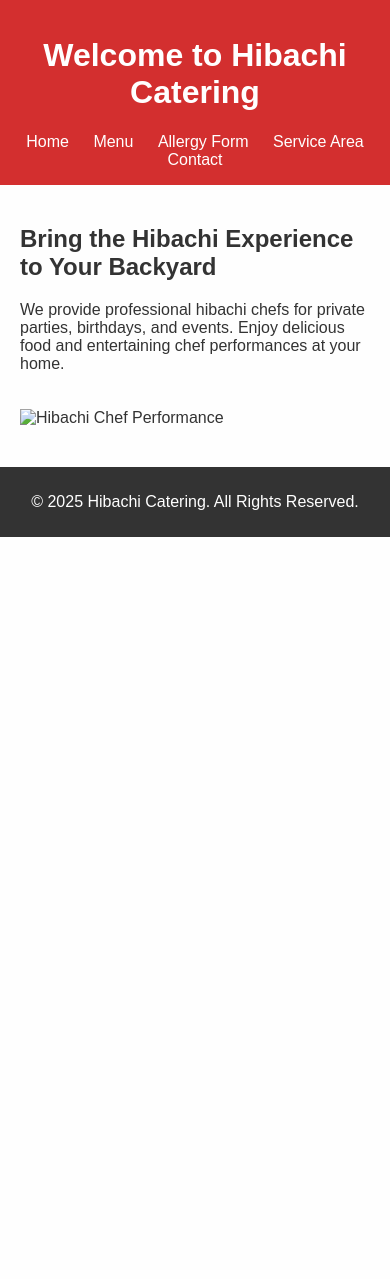
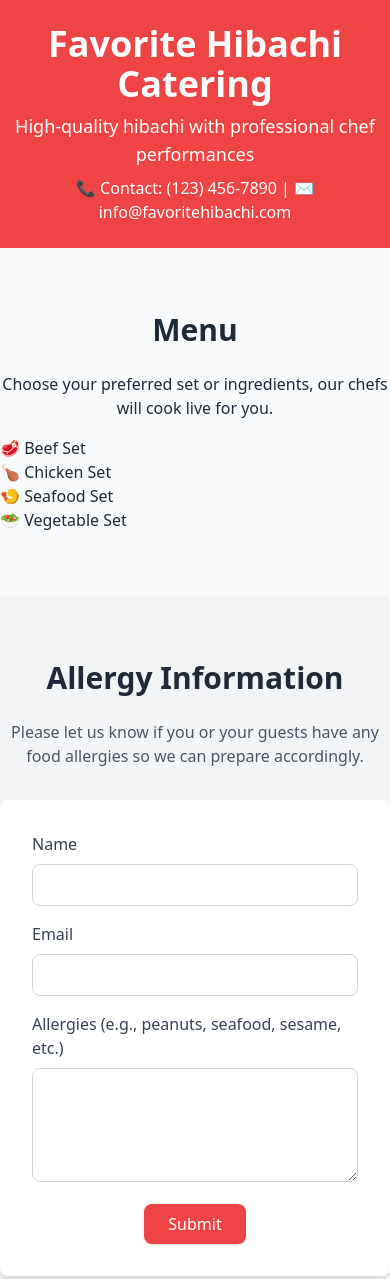
Before and after one commit to Buer2333/aixin, a plain HTML site: page index.html in a window 390 px wide. Shown: the top 1279 px of the page. Before the commit the page ends 844 px from the top, so only its background shows below. Drawn offline with nearby package versions, Linux system fonts and the light colour scheme.

Commit message:
formspree

```diff
--- a/index.html
+++ b/index.html
@@ -3,29 +3,91 @@
 <head>
   <meta charset="UTF-8">
   <meta name="viewport" content="width=device-width, initial-scale=1.0">
-  <title>Hibachi Catering</title>
-  <link rel="stylesheet" href="style.css">
+  <title>Favorite Hibachi Catering</title>
+  <link href="https://cdn.jsdelivr.net/npm/tailwindcss@2.2.19/dist/tailwind.min.css" rel="stylesheet">
 </head>
-<body>
-  <header>
-    <h1>Welcome to Hibachi Catering</h1>
-    <nav>
-      <a href="index.html">Home</a>
-      <a href="menu.html">Menu</a>
-      <a href="allergy.html">Allergy Form</a>
-      <a href="service.html">Service Area</a>
-      <a href="contact.html">Contact</a>
-    </nav>
+<body class="bg-gray-50 text-gray-800">
+
+  <!-- Header -->
+  <header class="bg-red-500 text-white py-6">
+    <div class="container mx-auto text-center">
+      <h1 class="text-4xl font-bold">Favorite Hibachi Catering</h1>
+      <p class="mt-2 text-lg">High-quality hibachi with professional chef performances</p>
+      <p class="mt-2">📞 Contact: (123) 456-7890 | ✉ info@favoritehibachi.com</p>
+    </div>
   </header>
-  <main>
-    <section>
-      <h2>Bring the Hibachi Experience to Your Backyard</h2>
-      <p>We provide professional hibachi chefs for private parties, birthdays, and events. Enjoy delicious food and entertaining chef performances at your home.</p>
-      <img src="images/chef_show.jpg" alt="Hibachi Chef Performance" class="hero">
-    </section>
-  </main>
-  <footer>
-    <p>© 2025 Hibachi Catering. All Rights Reserved.</p>
+
+  <!-- Menu Section -->
+  <section id="menu" class="py-16">
+    <div class="container mx-auto text-center">
+      <h2 class="text-3xl font-bold mb-6">Menu</h2>
+      <p class="mb-4">Choose your preferred set or ingredients, our chefs will cook live for you.</p>
+      <ul class="max-w-lg mx-auto text-left">
+        <li>🥩 Beef Set</li>
+        <li>🍗 Chicken Set</li>
+        <li>🍤 Seafood Set</li>
+        <li>🥗 Vegetable Set</li>
+      </ul>
+    </div>
+  </section>
+
+  <!-- Allergy Form -->
+  <section id="allergy" class="py-16 bg-gray-100">
+    <div class="container mx-auto text-center">
+      <h2 class="text-3xl font-bold mb-6">Allergy Information</h2>
+      <p class="mb-8 text-gray-600">Please let us know if you or your guests have any food allergies so we can prepare accordingly.</p>
+
+      <form action="https://formspree.io/f/xwpnzgpr" method="POST" class="max-w-lg mx-auto bg-white shadow-md rounded-lg p-8">
+        <div class="mb-4 text-left">
+          <label class="block text-gray-700 mb-2" for="name">Name</label>
+          <input type="text" name="name" id="name" required class="w-full border border-gray-300 rounded-lg p-2" />
+        </div>
+
+        <div class="mb-4 text-left">
+          <label class="block text-gray-700 mb-2" for="email">Email</label>
+          <input type="email" name="email" id="email" required class="w-full border border-gray-300 rounded-lg p-2" />
+        </div>
+
+        <div class="mb-4 text-left">
+          <label class="block text-gray-700 mb-2" for="allergies">Allergies (e.g., peanuts, seafood, sesame, etc.)</label>
+          <textarea name="allergies" id="allergies" rows="4" class="w-full border border-gray-300 rounded-lg p-2"></textarea>
+        </div>
+
+        <button type="submit" class="bg-red-500 text-white px-6 py-2 rounded-lg shadow hover:bg-red-600 transition">
+          Submit
+        </button>
+      </form>
+    </div>
+  </section>
+
+  <!-- Services Section -->
+  <section id="services" class="py-16">
+    <div class="container mx-auto text-center">
+      <h2 class="text-3xl font-bold mb-6">Services</h2>
+      <p>We provide live hibachi catering across North America for birthdays, corporate events, family gatherings, and more.</p>
+    </div>
+  </section>
+
+  <!-- Chef Performance -->
+  <section id="performance" class="py-16 bg-gray-100">
+    <div class="container mx-auto text-center">
+      <h2 class="text-3xl font-bold mb-6">Chef Performances</h2>
+      <p class="mb-8">Experience real-time hibachi chef performances!</p>
+      <div class="grid grid-cols-1 md:grid-cols-3 gap-4">
+        <img src="chef1.jpg" alt="Hibachi Chef Performance 1" class="rounded-lg shadow">
+        <img src="chef2.jpg" alt="Hibachi Chef Performance 2" class="rounded-lg shadow">
+        <img src="chef3.jpg" alt="Hibachi Chef Performance 3" class="rounded-lg shadow">
+      </div>
+    </div>
+  </section>
+
+  <!-- Footer -->
+  <footer class="bg-red-500 text-white py-6">
+    <div class="container mx-auto text-center">
+      <p>📞 Contact: (123) 456-7890 | ✉ info@favoritehibachi.com</p>
+      <p>© 2025 Favorite Hibachi Catering. All rights reserved.</p>
+    </div>
   </footer>
+
 </body>
 </html>
```
Also changed, not shown: 1 other file.
